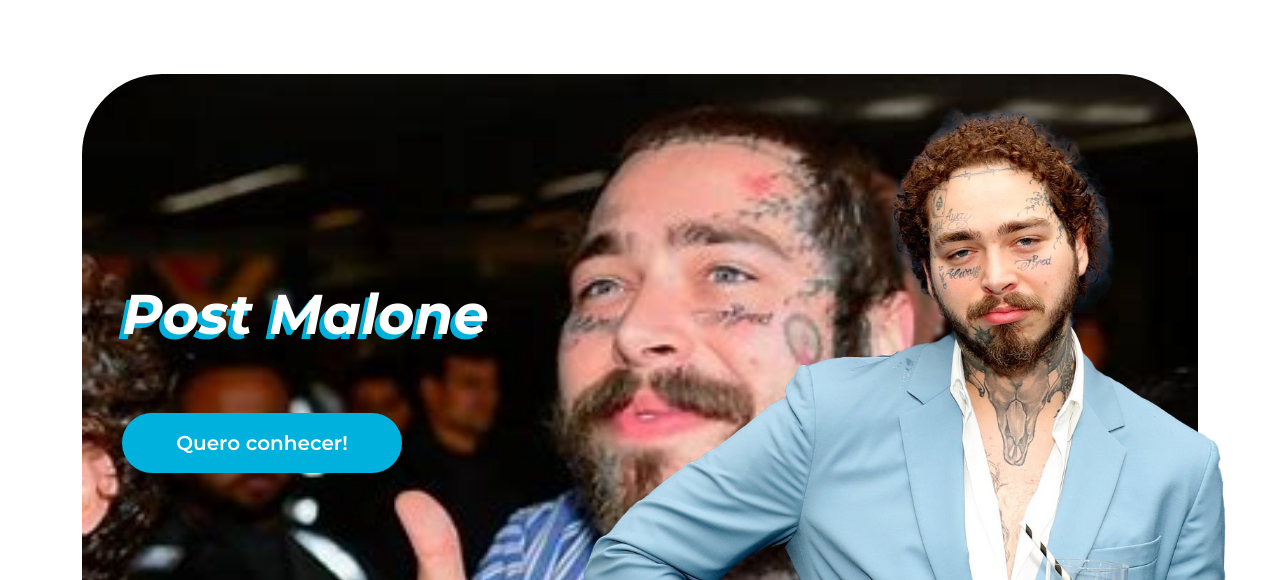
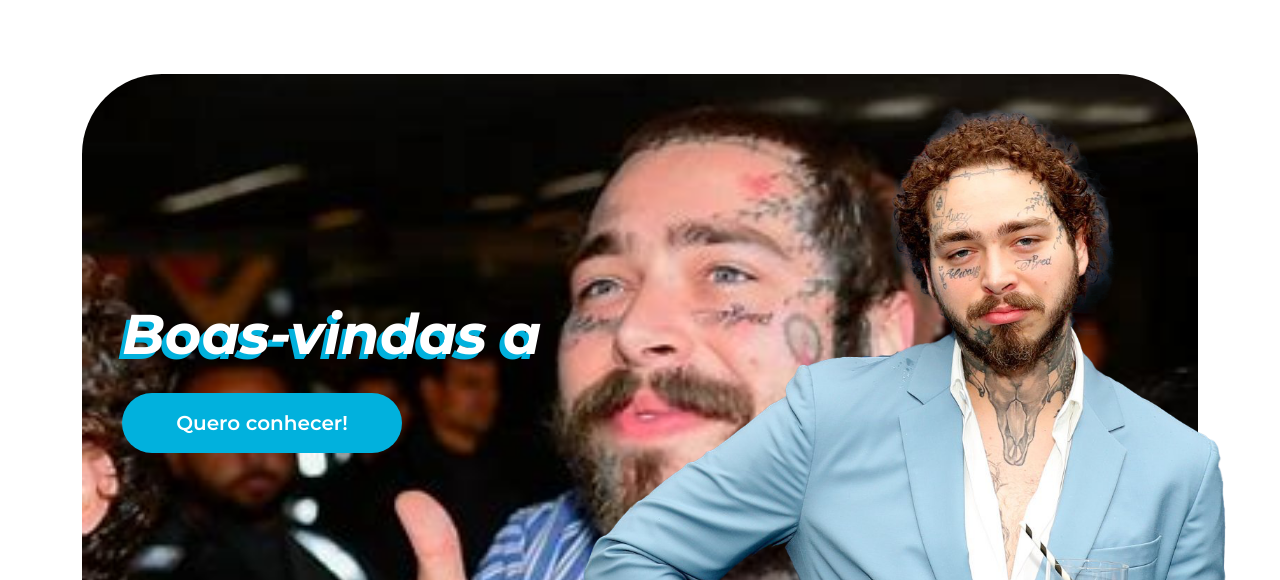
Before and after one commit to davi0700/post-malone, a plain HTML site: page site-acessivel/index.html in a window 1280 px wide. Shown: the part 220-800 px from the top of the page. Drawn offline with nearby package versions, Linux system fonts and the light colour scheme.

Commit message:
Add files via upload

```diff
--- a/site-acessivel/index.html
+++ b/site-acessivel/index.html
@@ -5,7 +5,7 @@
     <meta charset="UTF-8">
     <meta name="viewport" content="width=device-width, initial-scale=1">
     <link rel="preconnect" href="https://fonts.googleapis.com">
-    <title>Tropicália</title>
+    <title>Post Malone</title>
     <link href="https://cdnjs.cloudflare.com/ajax/libs/bootstrap/5.3.3/css/bootstrap.min.css" rel="stylesheet">
     <link rel="stylesheet" href="https://cdnjs.cloudflare.com/ajax/libs/bootstrap-icons/1.11.3/font/bootstrap-icons.min.css">
     <link rel="stylesheet" href="styles.css">
@@ -39,7 +39,8 @@
         <section id="inicio" class="my-5">
             <div class="inicio-fundo d-flex justify-content-between align-items-center">
                 <div class="esquerda-conteudo">
-                    <h1 class="display-4 text-white fst-italic fw-bold">Post Malone</h1>>
+                    <h1 class="display-4 text-white fst-italic fw-bold">Boas-vindas a</h1>
+
                     <a href="#tropicalia"
                         class="btn btn-primary btn-lg botao-inicio fw-semibold">Quero
                         conhecer!</a>
--- a/site-acessivel/styles.css
+++ b/site-acessivel/styles.css
@@ -20,7 +20,6 @@ header {
 section {
     padding-bottom: 5rem;
 }
-
 
 .nav-link {
     color: #01b1dd;
```
